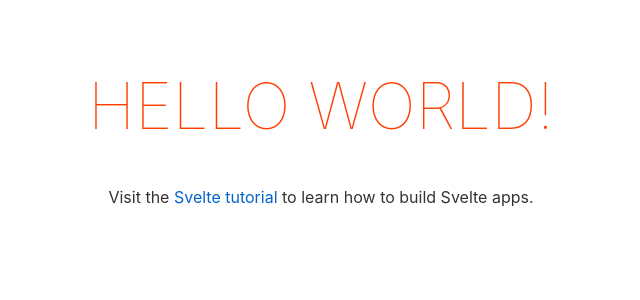
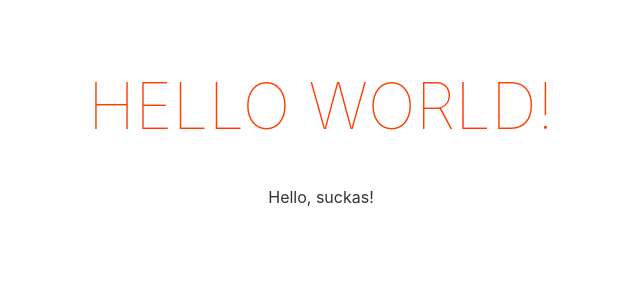
Before and after one commit to cartman-dev/svelte-class, a Svelte app: page / in a window 1280 px wide. Shown: the top 300 px of the page, without its empty margins (319-959 px from the left). Built offline with nearby package versions, Linux system fonts and the light colour scheme.

Commit message:
End of lesson-2

```diff
--- a/package.json
+++ b/package.json
@@ -3,7 +3,7 @@
   "version": "1.0.0",
   "scripts": {
     "build": "rollup -c",
-    "dev": "rollup -c -w",
+    "dev": "HOST=172.22.137.8 rollup -c -w",
     "start": "sirv public"
   },
   "devDependencies": {
--- a/src/App.svelte
+++ b/src/App.svelte
@@ -4,7 +4,7 @@
 
 <main>
 	<h1>Hello {name}!</h1>
-	<p>Visit the <a href="https://svelte.dev/tutorial">Svelte tutorial</a> to learn how to build Svelte apps.</p>
+	<p>Hello, suckas!</p>
 </main>
 
 <style>
```
Also changed, not shown: 1 other file (tests, documents, lock files or other folders).
